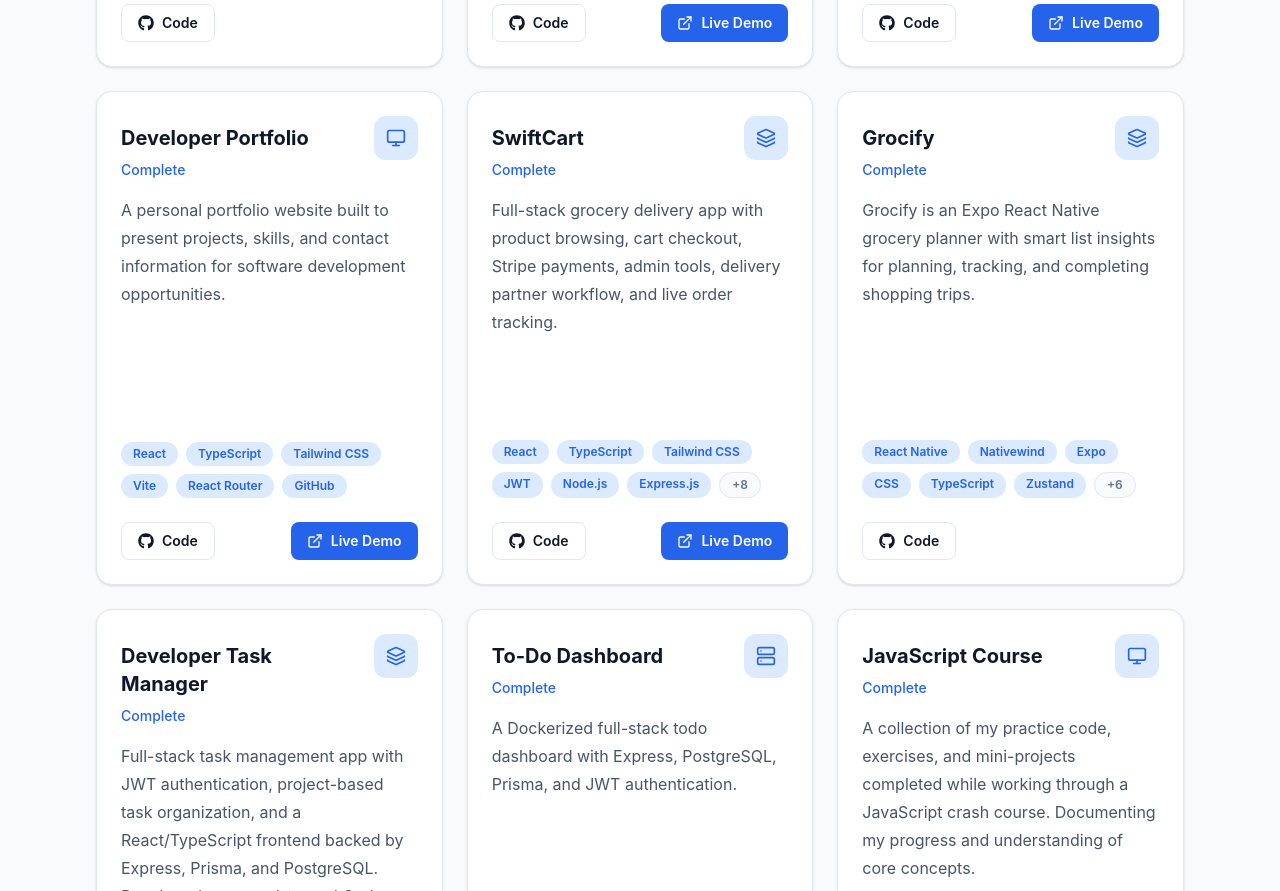
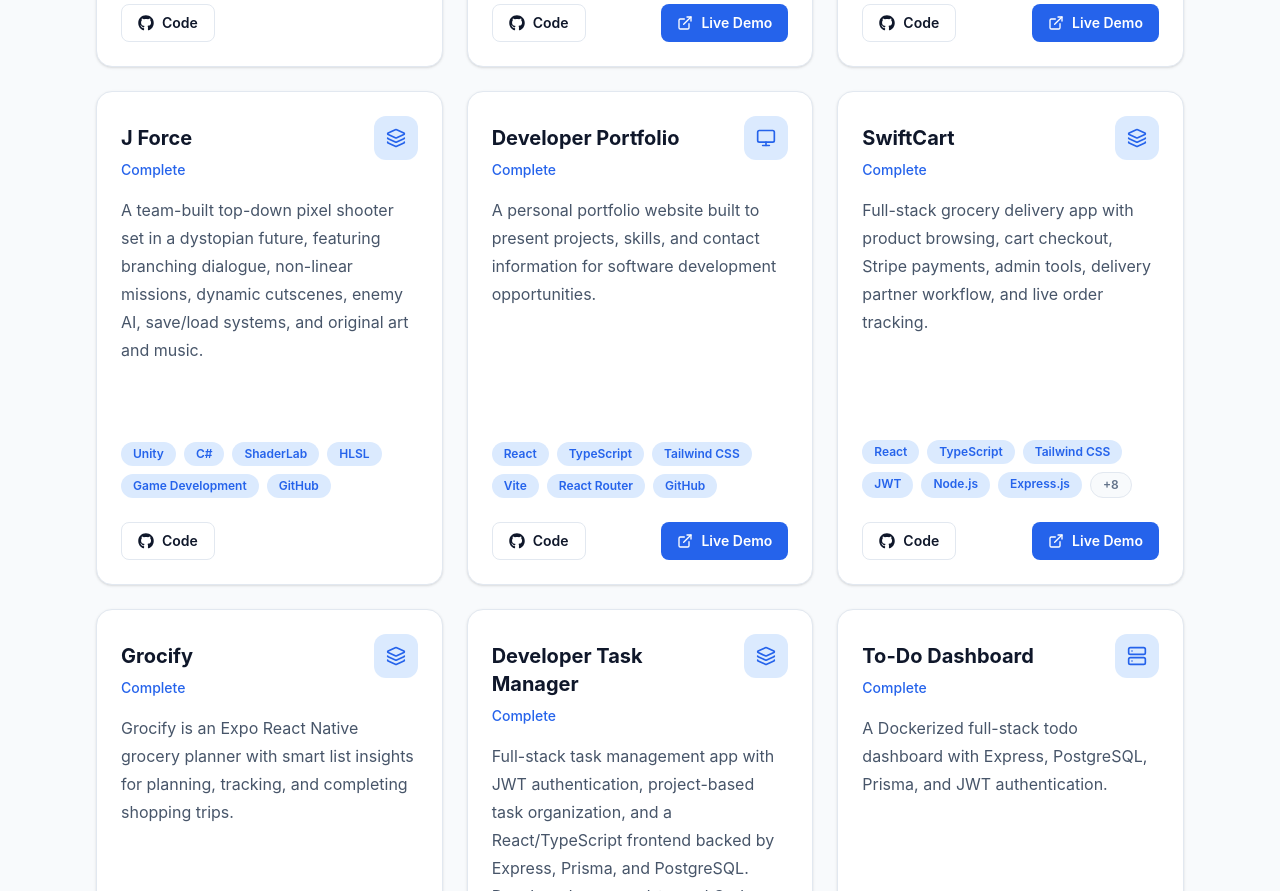
Before and after one commit to mattxreynolds/Portfolio, a React (Vite) app: page /projects in a window 1280 px wide. Shown: the part 820-1711 px from the top of the page. Built offline with nearby package versions, Linux system fonts and the light colour scheme.

Commit message:
Add J Force project

```diff
--- a/src/data/projects.ts
+++ b/src/data/projects.ts
@@ -52,6 +52,17 @@ export const projects: Project[] = [
     githubUrl: 'https://github.com/mattxreynolds/Weather-Dashboard',
     liveUrl: 'https://weather-dashboard-mu-khaki.vercel.app/',
     featured: true,
+    status: 'Complete'
+  },
+  {
+    id: 'j-force',
+    title: 'J Force',
+    description:
+      'A team-built top-down pixel shooter set in a dystopian future, featuring branching dialogue, non-linear missions, dynamic cutscenes, enemy AI, save/load systems, and original art and music.',
+    tags: ['Unity', 'C#', 'ShaderLab', 'HLSL', 'Game Development', 'GitHub'],
+    category: 'Coursework',
+    githubUrl: 'https://github.com/1911-revo/Video-Game-Team-Project',
+    featured: false,
     status: 'Complete'
   },
   {
```
